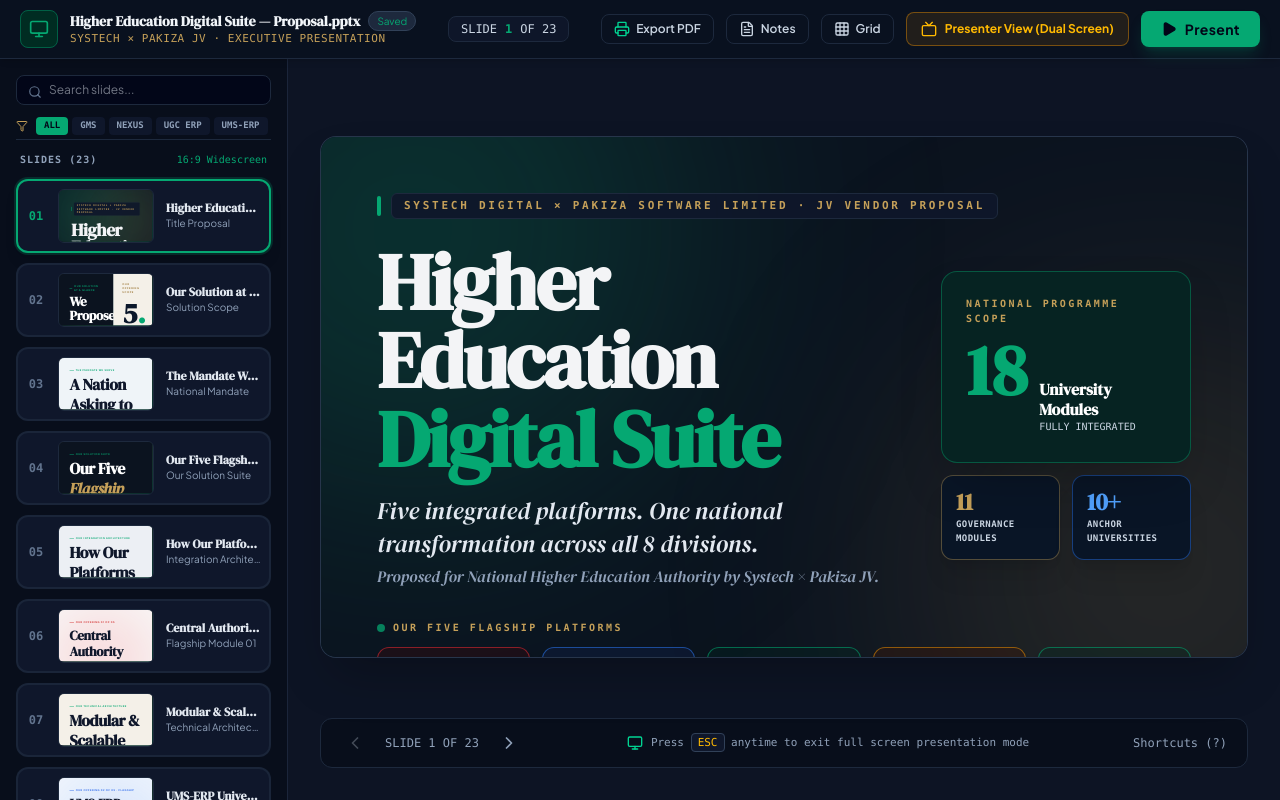
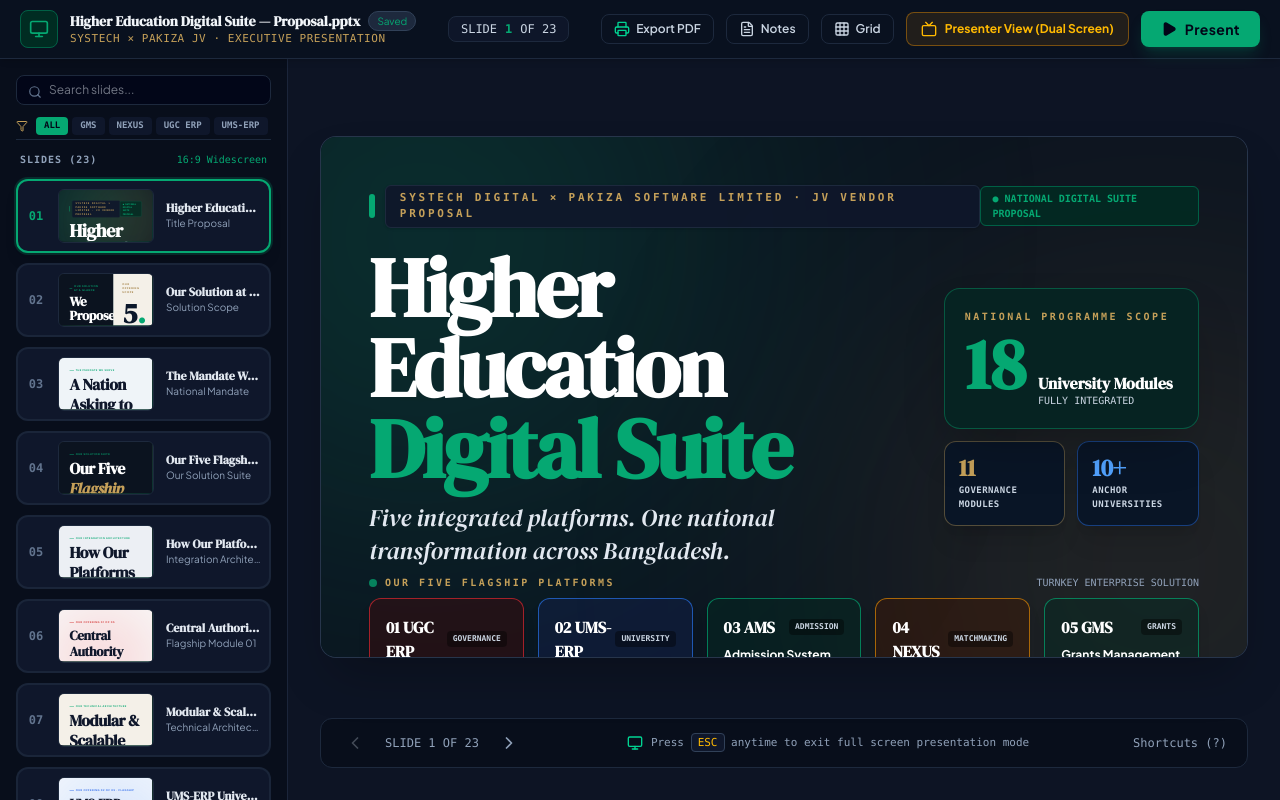
Before and after one commit to ShapnOo/ugc_erp_presentation, a React (Vite) app: page / in a window 1280 px wide. Built offline with nearby package versions, Linux system fonts and the light colour scheme; a web font is replaced by a local one.

Commit message:
Completely eliminate empty space on Slide 1 Cover with rich 5 platform cards and highlights bar

```diff
--- a/src/slides/Slide1_Cover.jsx
+++ b/src/slides/Slide1_Cover.jsx
@@ -2,78 +2,80 @@
 
 export default function Slide1_Cover() {
   const platforms = [
-    { code: 'UGC ERP', title: 'Central Governance', color: 'border-red-500/50 bg-red-950/30 text-red-400', tag: '11 MODULES' },
-    { code: 'UMS-ERP', title: 'University Management', color: 'border-blue-500/50 bg-blue-950/30 text-blue-400', tag: '18 MODULES' },
-    { code: 'AMS', title: 'Admission System', color: 'border-emerald-500/50 bg-emerald-950/30 text-[#05A872]', tag: 'ADMISSION' },
-    { code: 'NEXUS', title: 'Matchmaking Hub', color: 'border-amber-500/50 bg-amber-950/30 text-[#C5A059]', tag: 'MATCHMAKING' },
-    { code: 'GMS', title: 'Grants Management', color: 'border-emerald-500/50 bg-emerald-950/30 text-emerald-400', tag: 'GRANTS' },
+    { code: '01 UGC ERP', title: 'Central Governance', desc: '11 microservices for UGC internal operations & Ministry KPI reporting.', color: 'border-red-500/60 bg-red-950/40 text-red-400', tag: 'GOVERNANCE' },
+    { code: '02 UMS-ERP', title: 'University Management', desc: '18 modules covering complete student lifecycle & institutional ops.', color: 'border-blue-500/60 bg-blue-950/40 text-blue-400', tag: 'UNIVERSITY' },
+    { code: '03 AMS', title: 'Admission System', desc: 'High-throughput admission engine for 1M+ seasonal applicants.', color: 'border-emerald-500/60 bg-emerald-950/40 text-[#05A872]', tag: 'ADMISSION' },
+    { code: '04 NEXUS', title: 'Matchmaking Hub', desc: 'Algorithmic matching for students, faculty, universities & industry.', color: 'border-amber-500/60 bg-amber-950/40 text-[#C5A059]', tag: 'MATCHMAKING' },
+    { code: '05 GMS', title: 'Grants Management', desc: 'End-to-end research grant workflow from application to audit.', color: 'border-emerald-500/60 bg-emerald-950/40 text-emerald-400', tag: 'GRANTS' },
+  ];
+
+  const highlights = [
+    { label: 'SINGLE SIGN-ON', val: 'BdREN TIGERfed SSO' },
+    { label: 'NATIONWIDE ROLLOUT', val: 'All 8 Divisions' },
+    { label: 'SECURITY & AUDIT', val: 'Central Tamper-Proof Log' },
+    { label: 'TECHNICAL ARCHITECTURE', val: 'Microservices & API Gateway' },
   ];
 
   return (
-    <div className="relative w-full h-full bg-[#0B131F] text-slate-100 p-8 md:p-12 lg:p-14 flex flex-col justify-between overflow-hidden select-none font-sans">
+    <div className="relative w-full h-full bg-[#0B131F] text-slate-100 p-8 md:p-12 flex flex-col justify-between overflow-hidden select-none font-sans">
       {/* Background Radial Glow Effects */}
-      <div className="absolute top-0 left-0 w-[550px] h-[550px] bg-[#05A872]/20 rounded-full blur-[130px] pointer-events-none -translate-x-1/3 -translate-y-1/3"></div>
-      <div className="absolute bottom-0 right-0 w-[500px] h-[500px] bg-[#C5A059]/15 rounded-full blur-[130px] pointer-events-none translate-x-1/3 translate-y-1/3"></div>
+      <div className="absolute top-0 left-0 w-[600px] h-[600px] bg-[#05A872]/20 rounded-full blur-[140px] pointer-events-none -translate-x-1/3 -translate-y-1/3"></div>
+      <div className="absolute bottom-0 right-0 w-[550px] h-[550px] bg-[#C5A059]/15 rounded-full blur-[140px] pointer-events-none translate-x-1/3 translate-y-1/3"></div>
 
-      {/* Top Content Area */}
-      <div className="relative z-10 space-y-6">
+      {/* TOP HEADER & HERO SECTION */}
+      <div className="relative z-10 space-y-4">
         {/* Sub-header Vendor Tag */}
+        <div className="flex items-center justify-between">
           <div className="flex items-center gap-2.5">
-          <div className="w-1 h-5 bg-[#05A872] rounded-full"></div>
-          <span className="text-[11px] font-mono font-bold tracking-[0.25em] text-[#C5A059] uppercase bg-slate-900/90 border border-slate-800 px-3 py-1 rounded-md">
+            <div className="w-1.5 h-6 bg-[#05A872] rounded-full"></div>
+            <span className="text-[11px] font-mono font-bold tracking-[0.25em] text-[#C5A059] uppercase bg-slate-900/90 border border-slate-800 px-3.5 py-1 rounded-md shadow-sm">
               SYSTECH DIGITAL × PAKIZA SOFTWARE LIMITED · JV VENDOR PROPOSAL
             </span>
           </div>
 
-        {/* Main Title & Scope Grid */}
-        <div className="grid grid-cols-12 gap-8 items-center">
+          <span className="text-[10px] font-mono font-bold text-[#05A872] bg-emerald-950/80 border border-emerald-800 px-3 py-1 rounded-md">
+            ● NATIONAL DIGITAL SUITE PROPOSAL
+          </span>
+        </div>
+
+        {/* Hero Title & Main Scope Card Grid */}
+        <div className="grid grid-cols-12 gap-8 items-center pt-1">
           {/* Left Title Block */}
-          <div className="col-span-12 lg:col-span-8 space-y-4">
-            <h1 className="font-serif text-6xl md:text-7xl lg:text-[80px] font-black tracking-tight text-[#F3F4F6] leading-[0.98]">
+          <div className="col-span-12 lg:col-span-8 space-y-3">
+            <h1 className="font-serif text-6xl md:text-7xl lg:text-[84px] font-black tracking-tight text-white leading-[0.96]">
               Higher Education <br />
               <span className="text-[#05A872] font-serif font-black">
                 Digital Suite
               </span>
             </h1>
 
-            <div className="space-y-1">
             <p className="font-serif italic text-xl md:text-2xl text-slate-200 font-normal leading-snug">
-                Five integrated platforms. One national transformation across all 8 divisions.
-              </p>
-              <p className="font-serif italic text-base text-slate-400">
-                Proposed for National Higher Education Authority by Systech × Pakiza JV.
+              Five integrated platforms. One national transformation across Bangladesh.
             </p>
           </div>
-          </div>
 
-          {/* Right Scope Card */}
-          <div className="col-span-12 lg:col-span-4 space-y-3">
-            <div className="bg-[#062322] border border-[#05A872]/40 rounded-2xl p-6 shadow-2xl relative overflow-hidden hover-float">
-              <p className="text-[10px] font-mono font-bold tracking-[0.25em] text-[#C5A059] uppercase mb-2">
+          {/* Right Scope Metric Cards */}
+          <div className="col-span-12 lg:col-span-4 grid grid-cols-2 gap-3 font-sans">
+            <div className="col-span-2 bg-[#062322] border border-[#05A872]/40 rounded-2xl p-5 shadow-2xl relative overflow-hidden hover-float">
+              <p className="text-[10px] font-mono font-bold tracking-[0.25em] text-[#C5A059] uppercase mb-1">
                 NATIONAL PROGRAMME SCOPE
               </p>
-
-              <div className="flex items-baseline gap-3 mb-1">
-                <span className="font-serif text-7xl font-black text-[#05A872] leading-none">
-                  18
-                </span>
+              <div className="flex items-baseline gap-3">
+                <span className="font-serif text-7xl font-black text-[#05A872] leading-none">18</span>
                 <div>
-                  <h3 className="text-base font-bold text-white font-serif leading-tight">
-                    University Modules
-                  </h3>
+                  <h3 className="text-base font-bold text-white font-serif leading-tight">University Modules</h3>
                   <p className="text-[10px] text-slate-300 font-mono">FULLY INTEGRATED</p>
                 </div>
               </div>
             </div>
 
-            {/* Secondary Metric Grid */}
-            <div className="grid grid-cols-2 gap-3 font-sans">
             <div className="bg-[#091526] border border-[#C5A059]/40 rounded-xl p-3.5 shadow-xl hover-float">
               <span className="font-serif text-2xl font-black text-[#C5A059] block leading-none">11</span>
               <span className="text-[9px] font-mono uppercase tracking-wider text-slate-300 font-bold mt-1 block">
                 Governance Modules
               </span>
             </div>
+
             <div className="bg-[#091526] border border-blue-500/40 rounded-xl p-3.5 shadow-xl hover-float">
               <span className="font-serif text-2xl font-black text-blue-400 block leading-none">10+</span>
               <span className="text-[9px] font-mono uppercase tracking-wider text-slate-300 font-bold mt-1 block">
@@ -84,36 +86,51 @@
         </div>
       </div>
 
-        {/* Middle Section: 5 Platform Preview Cards (Filling the blank space beautifully) */}
-        <div className="pt-2">
-          <p className="text-[10px] font-mono font-bold tracking-[0.25em] text-[#C5A059] uppercase mb-3 flex items-center gap-2">
+      {/* MIDDLE SECTION — 5 FLAGSHIP PLATFORM CARDS */}
+      <div className="relative z-10 my-auto pt-2 space-y-2">
+        <div className="flex items-center justify-between">
+          <p className="text-[10px] font-mono font-bold tracking-[0.25em] text-[#C5A059] uppercase flex items-center gap-2">
             <span className="w-2 h-2 rounded-full bg-[#05A872] animate-pulse"></span>
             OUR FIVE FLAGSHIP PLATFORMS
           </p>
+          <span className="text-[10px] font-mono text-slate-400">TURNKEY ENTERPRISE SOLUTION</span>
+        </div>
 
-          <div className="grid grid-cols-1 md:grid-cols-5 gap-3">
+        <div className="grid grid-cols-1 md:grid-cols-5 gap-3.5">
           {platforms.map((p) => (
             <div
               key={p.code}
-                className={`border ${p.color} p-4 rounded-xl shadow-lg flex flex-col justify-between h-28 hover-float cursor-pointer`}
+              className={`border ${p.color} p-4 rounded-xl shadow-lg flex flex-col justify-between h-36 hover-float cursor-pointer`}
             >
-                <div className="flex items-center justify-between">
+              <div>
+                <div className="flex items-center justify-between mb-2">
                   <span className="font-serif font-black text-base text-white">{p.code}</span>
                   <span className="text-[8px] font-mono font-bold px-1.5 py-0.5 rounded bg-black/40 text-slate-300 uppercase">
                     {p.tag}
                   </span>
                 </div>
-                <p className="text-[11px] text-slate-300 font-sans leading-tight">
-                  {p.title}
+                <h4 className="text-xs font-bold text-white mb-1.5 font-sans">{p.title}</h4>
+                <p className="text-[10px] text-slate-300 font-sans leading-relaxed font-light">
+                  {p.desc}
                 </p>
+              </div>
             </div>
           ))}
         </div>
       </div>
+
+      {/* KEY HIGHLIGHTS BAR (FILLING BOTTOM SPACING BEAUTIFULLY) */}
+      <div className="relative z-10 grid grid-cols-2 md:grid-cols-4 gap-3 font-mono text-[10px]">
+        {highlights.map((h, idx) => (
+          <div key={idx} className="bg-[#071322] border border-slate-800 p-2.5 px-4 rounded-xl flex items-center justify-between shadow-sm">
+            <span className="text-slate-400 uppercase font-bold">{h.label}:</span>
+            <span className="text-[#05A872] font-bold">{h.val}</span>
+          </div>
+        ))}
       </div>
 
-      {/* Bottom Footer */}
-      <div className="relative z-10 pt-4 border-t border-slate-800 flex flex-col md:flex-row items-center justify-between text-[11px] text-slate-400 font-mono gap-2">
+      {/* BOTTOM FOOTER */}
+      <div className="relative z-10 pt-3 border-t border-slate-800 flex items-center justify-between text-[11px] text-slate-400 font-mono">
         <div className="font-bold tracking-wider uppercase text-slate-300">
           PROPOSED BY THE SYSTECH × PAKIZA JV
         </div>
```
Lines whose indentation alone changed are shown as unchanged.
